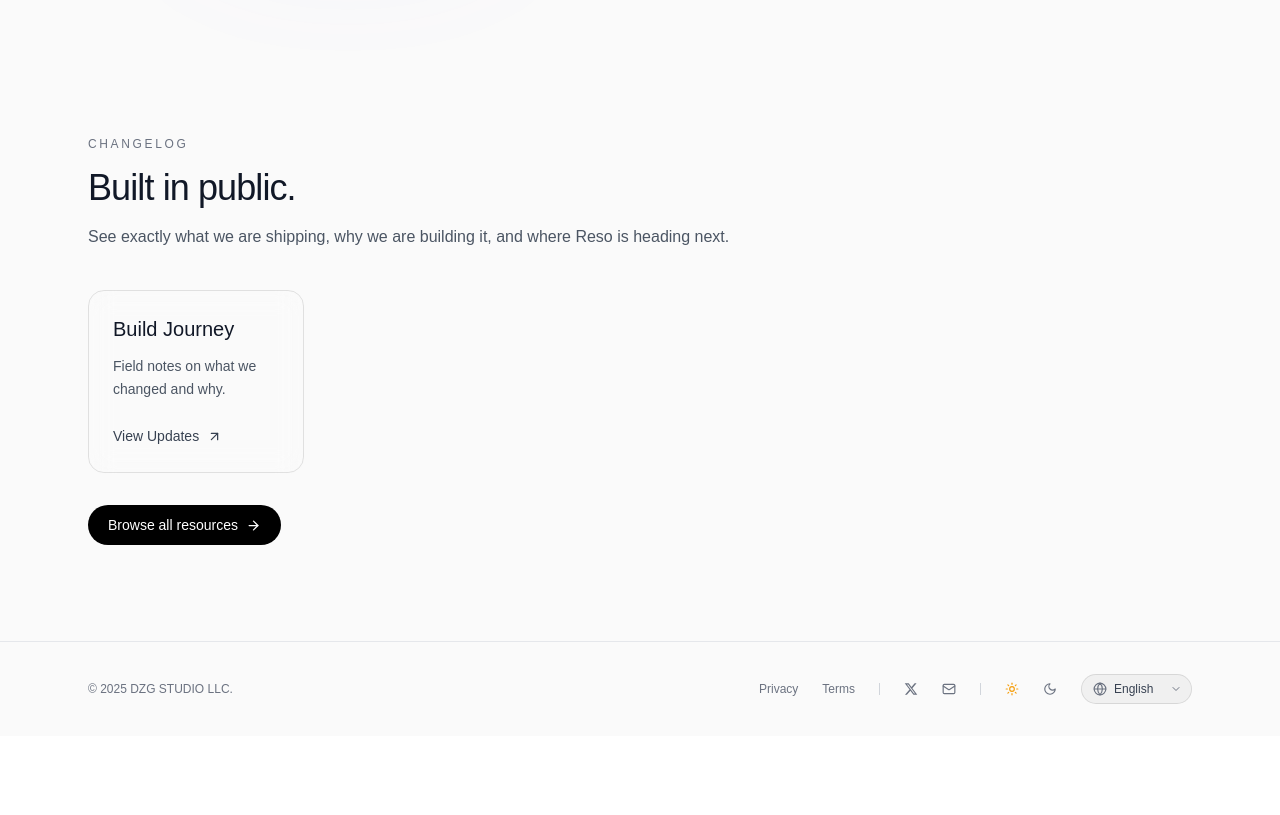
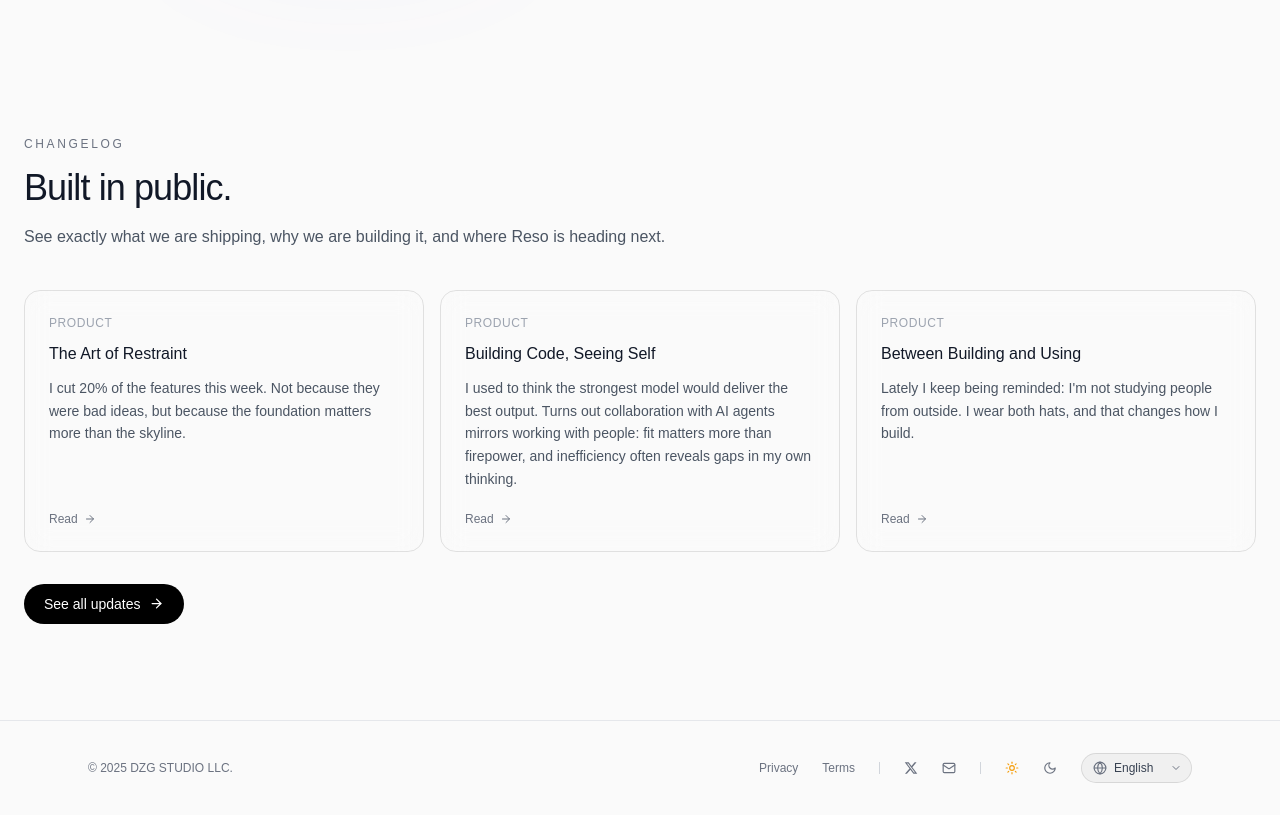
Before and after one commit to yg1112/ResoWebsite, a React (Vite) app: page / in a window 1280 px wide. Shown: the part 3140-3955 px from the top of the page. Before the commit the page ends 3876 px from the top, so only its background shows below. Built offline with nearby package versions, Linux system fonts and the light colour scheme; a small style sheet from the web is missing.

Commit message:
Replace BuildTogether placeholder with real journey posts; remove build-blocks links

```diff
--- a/src/components/BuildTogether.jsx
+++ b/src/components/BuildTogether.jsx
@@ -1,58 +1,42 @@
 import React from 'react';
-import { ArrowRight, ArrowUpRight } from 'lucide-react';
+import { ArrowRight } from 'lucide-react';
+import { Link } from 'react-router-dom';
 import { useAppPreferences } from '../contexts/AppPreferencesContext';
 import { getLocalizedCopy } from '../i18n/localize';
+import { getJourneyPosts } from '../data/journeyPosts';
 
-const BuildTogether = () => {
-  const { language } = useAppPreferences();
-  const copy = getLocalizedCopy({
+const sectionCopy = {
   en: {
     tag: 'Changelog',
     title: 'Built in public.',
     subtitle: 'See exactly what we are shipping, why we are building it, and where Reso is heading next.',
-      cards: [
-        {
-          title: 'Build Journey',
-          body: 'Field notes on what we changed and why.',
-          href: 'https://resoapp.xyz/build-journey',
-          cta: 'View Updates',
-        },
-      ],
-      browse: 'Browse all resources',
+    browse: 'See all updates',
+    readMore: 'Read',
   },
   zh: {
     tag: '更新日志',
     title: '公开构建。',
     subtitle: '我们在做什么、为什么这么做、下一步走向何方——你都能看到。',
-      cards: [
-        {
-          title: '开发历程',
-          body: '关于每一次改动以及背后原因的笔记。',
-          href: 'https://resoapp.xyz/build-journey',
-          cta: '查看更新',
-        },
-      ],
-      browse: '浏览全部资源',
+    browse: '查看全部更新',
+    readMore: '阅读',
   },
   ja: {
     tag: '更新履歴',
     title: 'パブリックに構築。',
     subtitle: '私たちが何をリリースし、なぜそれを作るのか。Reso の次なる展開もここで分かります。',
-      cards: [
-        {
-          title: 'Build Journey',
-          body: '何をどう変えたか、その理由のフィールドノート。',
-          href: 'https://resoapp.xyz/build-journey',
-          cta: 'アップデートを見る',
+    browse: 'すべての更新を見る',
+    readMore: '読む',
   },
-      ],
-      browse: 'すべてのリソースを見る',
-    },
-  }, language);
+};
+
+const BuildTogether = () => {
+  const { language } = useAppPreferences();
+  const copy = getLocalizedCopy(sectionCopy, language);
+  const posts = getJourneyPosts(language).slice(0, 3);
 
   return (
     <section className="py-24" id="build-together">
-      <div className="max-w-6xl mx-auto px-6">
+      <div className="max-w-7xl mx-auto px-6">
         <div className="mb-10 max-w-2xl">
           <p className="text-xs uppercase tracking-[0.22em] text-gray-500 dark:text-gray-400 mb-4">{copy.tag}</p>
           <h2 className="text-3xl md:text-4xl font-medium text-gray-900 dark:text-gray-100 tracking-tight leading-tight mb-4">
@@ -63,32 +47,37 @@ const BuildTogether = () => {
           </p>
         </div>
 
-        <div className="grid grid-cols-1 md:grid-cols-2 gap-4 max-w-md">
-          {copy.cards.map((item) => (
-            <article
-              key={item.title}
-              className="rounded-2xl border border-black/10 dark:border-white/10 bg-white/72 dark:bg-black/45 backdrop-blur-md p-6"
+        <div className="grid grid-cols-1 md:grid-cols-3 gap-4">
+          {posts.map((post) => (
+            <Link
+              key={post.id}
+              to="/build-journey"
+              className="group rounded-2xl border border-black/10 dark:border-white/10 bg-white/72 dark:bg-black/45 backdrop-blur-md p-6 flex flex-col hover:border-black/20 dark:hover:border-white/20 transition-colors"
             >
-              <h3 className="text-xl font-medium text-gray-900 dark:text-gray-100 mb-3">{item.title}</h3>
-              <p className="text-sm text-gray-600 dark:text-gray-400 leading-relaxed mb-6">{item.body}</p>
-              <a
-                href={item.href}
-                className="inline-flex items-center gap-2 text-sm text-gray-700 dark:text-gray-200 hover:text-gray-900 dark:hover:text-white"
-              >
-                <span>{item.cta}</span>
-                <ArrowUpRight size={15} />
-              </a>
-            </article>
+              <span className="text-xs uppercase tracking-wider text-gray-400 dark:text-gray-500 mb-3">
+                {post.category}
+              </span>
+              <h3 className="text-base font-medium text-gray-900 dark:text-gray-100 mb-3 leading-snug">
+                {post.title}
+              </h3>
+              <p className="text-sm text-gray-600 dark:text-gray-400 leading-relaxed flex-1">
+                {post.summary}
+              </p>
+              <div className="mt-5 inline-flex items-center gap-1.5 text-xs text-gray-500 dark:text-gray-400 group-hover:text-gray-900 dark:group-hover:text-white transition-colors">
+                <span>{copy.readMore}</span>
+                <ArrowRight size={12} />
+              </div>
+            </Link>
           ))}
         </div>
 
-        <a
-          href="/build-blocks"
+        <Link
+          to="/build-journey"
           className="mt-8 inline-flex items-center gap-2 text-sm px-5 py-2.5 rounded-full bg-black text-white dark:bg-white dark:text-black hover:bg-gray-800 dark:hover:bg-gray-100 transition-colors"
         >
           <span>{copy.browse}</span>
           <ArrowRight size={15} />
-        </a>
+        </Link>
       </div>
     </section>
   );
--- a/src/components/Navbar.jsx
+++ b/src/components/Navbar.jsx
@@ -69,7 +69,6 @@ const Navbar = ({ isScrolled = false }) => {
   const resourceLinks = [
     { key: 'docs', to: '/docs' },
     { key: 'licenseManager', to: '/retrieve' },
-    { key: 'buildBlocks', to: '/build-blocks' },
   ];
 
   const closeResourcesMenu = () => {
@@ -231,7 +230,7 @@ const Navbar = ({ isScrolled = false }) => {
                 setResourcesOpen((prev) => !prev);
               }}
               className={`inline-flex items-center transition-colors hover:text-gray-900 dark:hover:text-white ${
-                ['/docs', '/retrieve', '/build-blocks'].includes(location.pathname) ? 'text-gray-900 dark:text-white' : ''
+                ['/docs', '/retrieve'].includes(location.pathname) ? 'text-gray-900 dark:text-white' : ''
               }`}
               aria-haspopup="menu"
               aria-expanded={resourcesOpen}
```
Also changed, not shown: 12 other files (tests, documents, lock files or other folders). Lines whose indentation alone changed are shown as unchanged.
